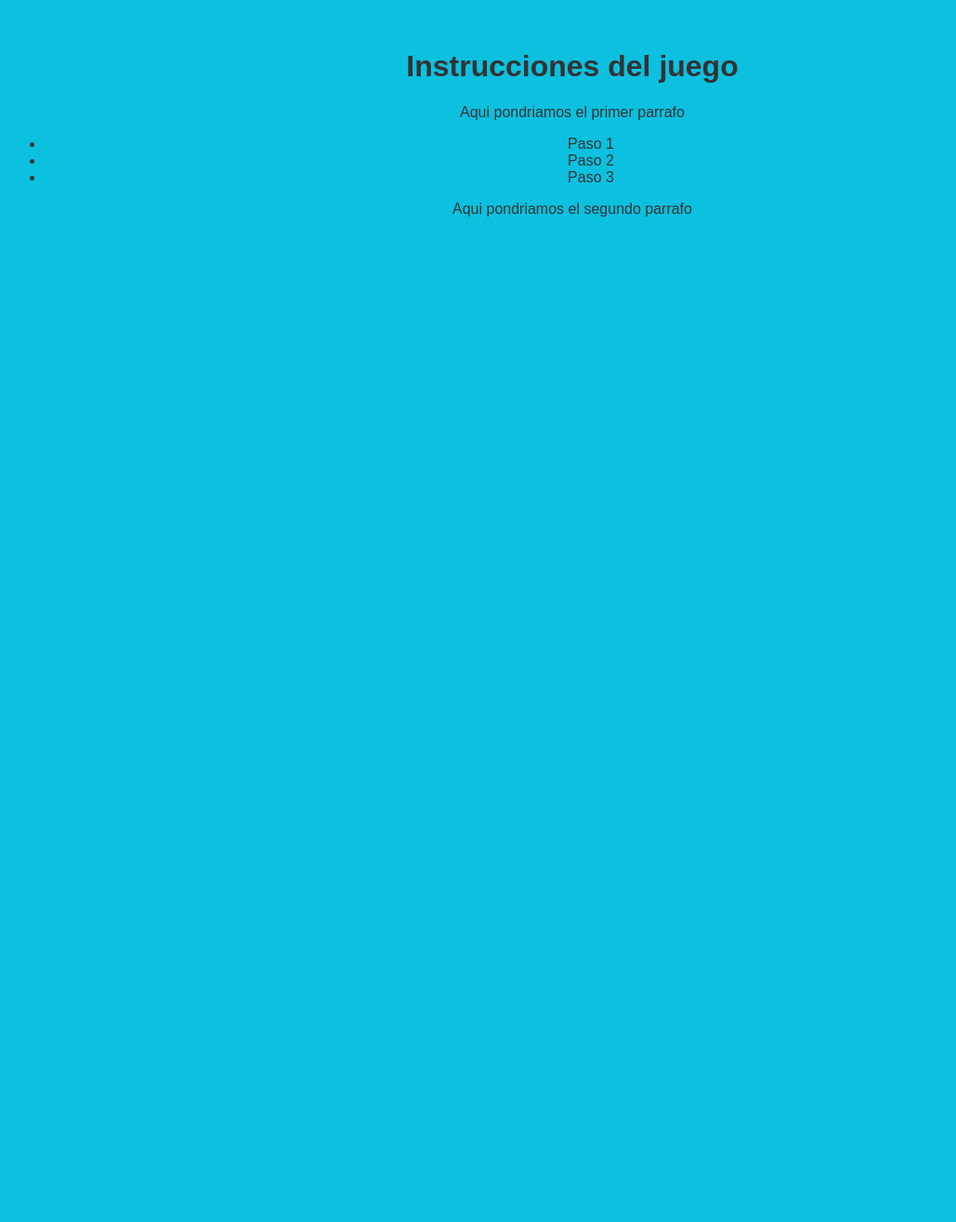
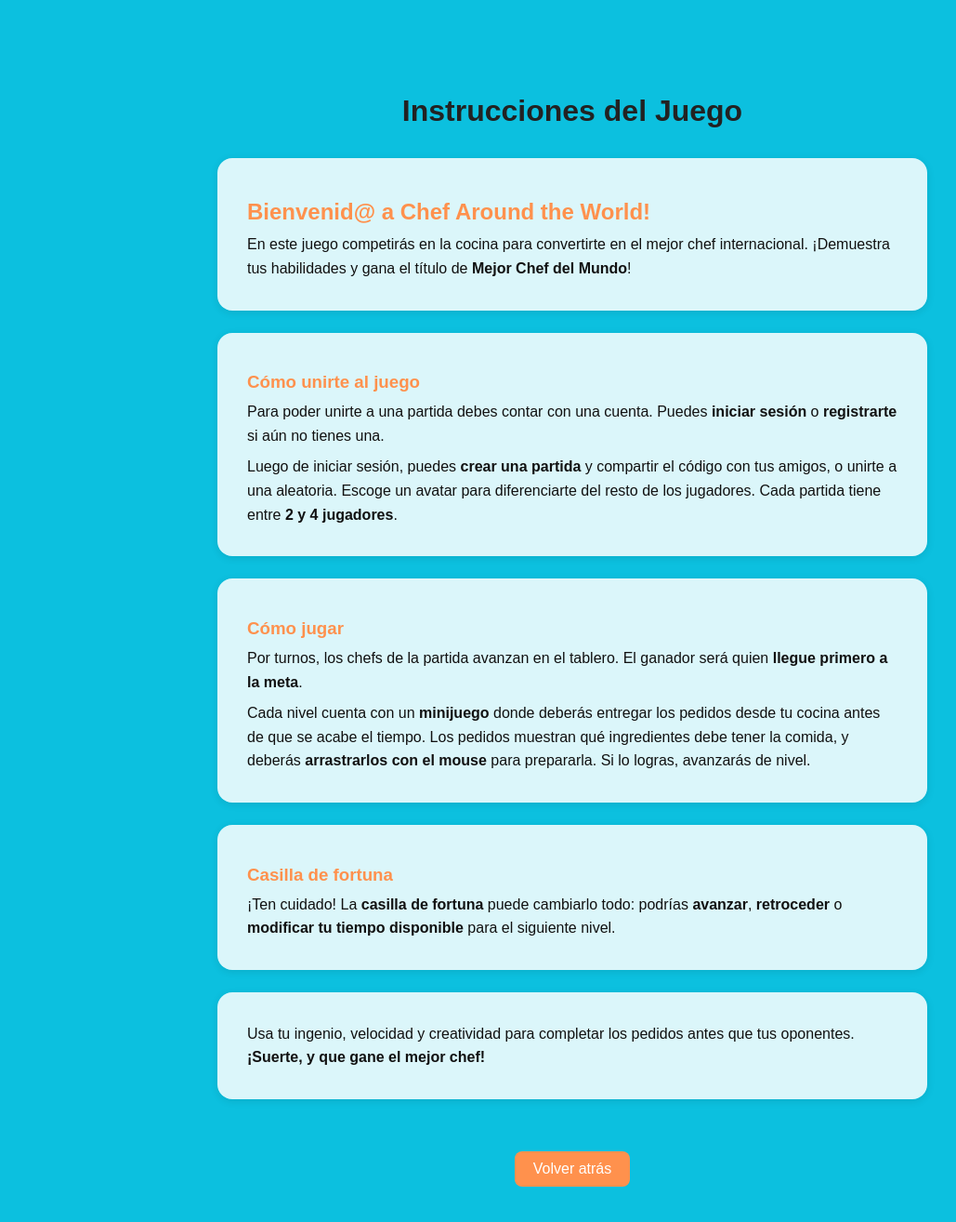
Before and after one commit to franmolinam/Hasbro_front_copia, a React (Vite) app: page /instructions in a window 1280 px wide. Shown: the top 1314 px of the page at 93% size, without its empty margins (24-1053 px from the left). Before the commit the page ends 800 px from the top, so only its background shows below. Built offline with nearby package versions, Linux system fonts and the light colour scheme.

Commit message:
instruccionesok

```diff
--- a/src/game/Instructions.jsx
+++ b/src/game/Instructions.jsx
@@ -1,19 +1,68 @@
-function Instructions() {
-    return (
-        <>
-        <h1>Instrucciones del juego</h1>
-        <p>Aqui pondriamos el primer parrafo
+import { useNavigate } from "react-router-dom";
+
+export default function Instructions() {
+  const navigate = useNavigate();
+
+  return (
+    <div className="instructions-container">
+      <h1>Instrucciones del Juego</h1>
+
+      <section>
+        <h2>Bienvenid@ a <strong>Chef Around the World!</strong></h2>
+        <p>
+          En este juego competirás en la cocina para convertirte en el mejor chef internacional.
+          ¡Demuestra tus habilidades y gana el título de <strong> Mejor Chef del Mundo</strong>!
         </p>
-        <ul>
-            <li>Paso 1</li>
-            <li>Paso 2</li>
-            <li>Paso 3</li>
-        </ul>
+      </section>
+
+      <section>
+        <h3>Cómo unirte al juego</h3>
         <p>
-        Aqui pondriamos el segundo parrafo
+          Para poder unirte a una partida debes contar con una cuenta.
+          Puedes <strong>iniciar sesión</strong> o <strong>registrarte</strong> si aún no tienes una.
+
         </p>
-        </>
-    )
+        <p>
+          Luego de iniciar sesión, puedes <strong>crear una partida</strong> y compartir el código con tus amigos,
+          o unirte a una aleatoria. Escoge un avatar para diferenciarte del resto de los jugadores.
+          Cada partida tiene entre <strong>2 y 4 jugadores</strong>.
+        </p>
+      </section>
+
+
+
+      <section>
+        <h3>Cómo jugar </h3>
+        <p>
+          Por turnos, los chefs de la partida avanzan en el tablero.
+          El ganador será quien <strong>llegue primero a la meta</strong>.
+        </p>
+        <p>
+          Cada nivel cuenta con un <strong>minijuego</strong> donde deberás entregar los pedidos desde tu cocina antes de que se acabe el tiempo.
+          Los pedidos muestran qué ingredientes debe tener la comida, y deberás <strong>arrastrarlos con el mouse</strong> para prepararla.
+          Si lo logras, avanzarás de nivel.
+        </p>
+      </section>
+
+      <section>
+        <h3> Casilla de fortuna</h3>
+        <p>
+          ¡Ten cuidado! La <strong>casilla de fortuna</strong> puede cambiarlo todo:
+          podrías <strong>avanzar</strong>, <strong>retroceder</strong> o <strong>modificar tu tiempo disponible</strong> para el siguiente nivel.
+        </p>
+      </section>
+
+      <section className="final-section">
+
+        <p>
+          Usa tu ingenio, velocidad y creatividad para completar los pedidos antes que tus oponentes.
+          <strong>¡Suerte, y que gane el mejor chef!</strong>
+        </p>
+      </section>
+
+      <button className="back-button" onClick={() => navigate(-1)}>
+        Volver atrás
+      </button>
+    </div>
+  );
 }
-
-export default Instructions;
--- a/src/styles/global.css
+++ b/src/styles/global.css
@@ -76,3 +76,57 @@ input {
 .home-hero button:hover {
   background-color: #ff914d;
 }
+.instructions-container {
+  background-color: #0cc0df;
+  min-height: 100vh;
+  padding: 3rem 2rem;
+  color: #111;
+  font-family: "Poppins", sans-serif;
+  display: flex;
+  flex-direction: column;
+  align-items: center;
+  text-align: left;
+}
+
+.instructions-container h1 {
+  text-align: center;
+  margin-bottom: 2rem;
+  color: #222;
+  font-size: 2rem;
+}
+
+.instructions-container section {
+  max-width: 700px;
+  background: rgba(255, 255, 255, 0.85);
+  border-radius: 16px;
+  padding: 1.5rem 2rem;
+  margin-bottom: 1.5rem;
+  box-shadow: 0 2px 8px rgba(0,0,0,0.1);
+}
+
+.instructions-container h2,
+.instructions-container h3 {
+  color: #ff914d;
+  margin-bottom: 0.5rem;
+}
+
+.instructions-container p {
+  margin: 0.5rem 0;
+  line-height: 1.6;
+}
+
+.back-button {
+  margin-top: 2rem;
+  padding: 10px 20px;
+  border: none;
+  border-radius: 8px;
+  background-color: #ff914d;
+  color: white;
+  font-size: 1rem;
+  cursor: pointer;
+  transition: 0.3s;
+}
+
+.back-button:hover {
+  background-color: #ff914d;
+}
```
Also changed, not shown: src/imagenes/bandera japon.png, src/imagenes/bandera mexico.png.
